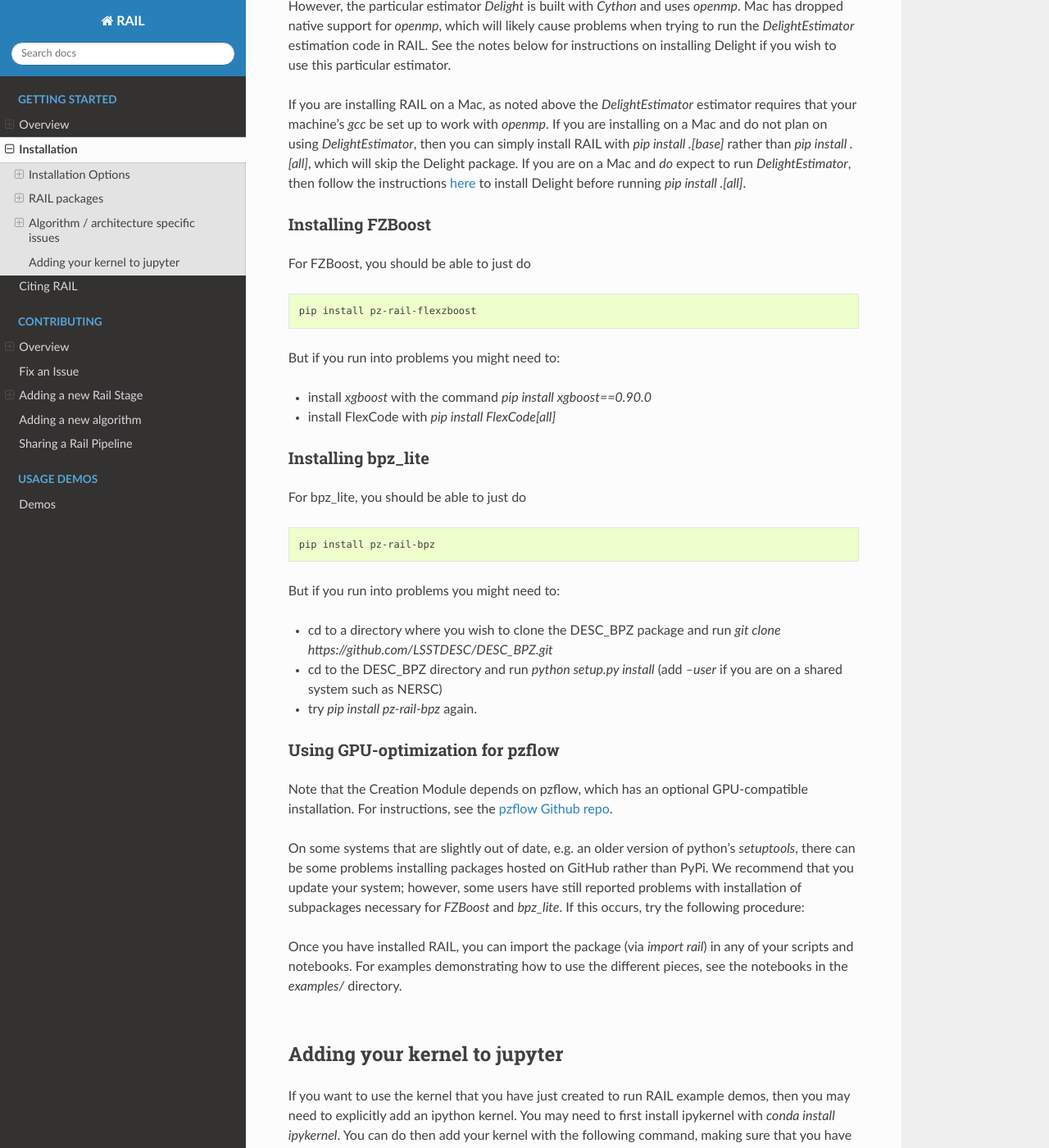
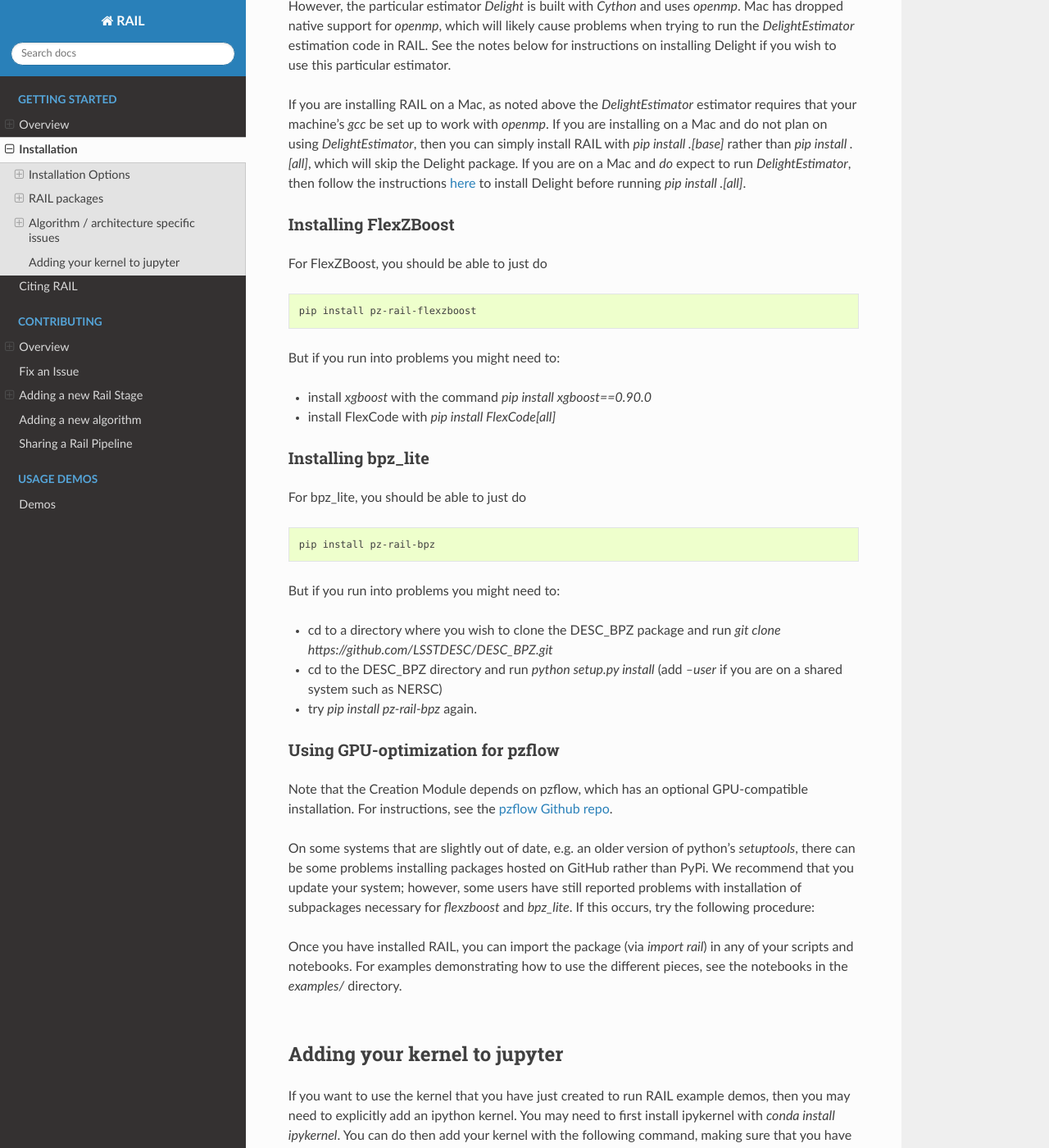
Before and after one commit to LSSTDESC/rail, a Sphinx documentation site: the page built from docs/source/installation.rst, in a window 1280 px wide and 1400 px high, scrolled down 4434 px. Shown: the whole window at 82% size. Built offline with Sphinx 7.4.7 and the Read the Docs theme 2.0.0, drawn with Linux system fonts in a browser that asks for light colours; pages that are not in the unit, such as notebooks, are missing from menus; the version number could not be read and is left out.

Commit message:
rename FZBoost

```diff
--- a/docs/source/installation.rst
+++ b/docs/source/installation.rst
@@ -192,10 +192,10 @@
 If you are installing RAIL on a Mac, as noted above the `DelightEstimator` estimator requires that your machine's `gcc` be set up to work with `openmp`. If you are installing on a Mac and do not plan on using `DelightEstimator`, then you can simply install RAIL with `pip install .[base]` rather than `pip install .[all]`, which will skip the Delight package.  If you are on a Mac and *do* expect to run `DelightEstimator`, then follow the instructions `here <https://github.com/LSSTDESC/Delight/blob/master/Mac_installation.md>`_ to install Delight before running `pip install .[all]`.
 
 
-Installing FZBoost
+Installing FlexZBoost
 ------------------
 
-For FZBoost, you should be able to just do
+For FlexZBoost, you should be able to just do
 
 .. code-block:: bash
 
@@ -229,7 +229,7 @@
 Note that the Creation Module depends on pzflow, which has an optional GPU-compatible installation.
 For instructions, see the `pzflow Github repo <https://github.com/jfcrenshaw/pzflow/>`_.
 
-On some systems that are slightly out of date, e.g. an older version of python's `setuptools`, there can be some problems installing packages hosted on GitHub rather than PyPi.  We recommend that you update your system; however, some users have still reported problems with installation of subpackages necessary for `FZBoost` and `bpz_lite`.  If this occurs, try the following procedure:
+On some systems that are slightly out of date, e.g. an older version of python's `setuptools`, there can be some problems installing packages hosted on GitHub rather than PyPi.  We recommend that you update your system; however, some users have still reported problems with installation of subpackages necessary for `flexzboost` and `bpz_lite`.  If this occurs, try the following procedure:
 
 Once you have installed RAIL, you can import the package (via `import rail`) in any of your scripts and notebooks.
 For examples demonstrating how to use the different pieces, see the notebooks in the `examples/` directory.
```
Also changed, not shown: 4 other files.
